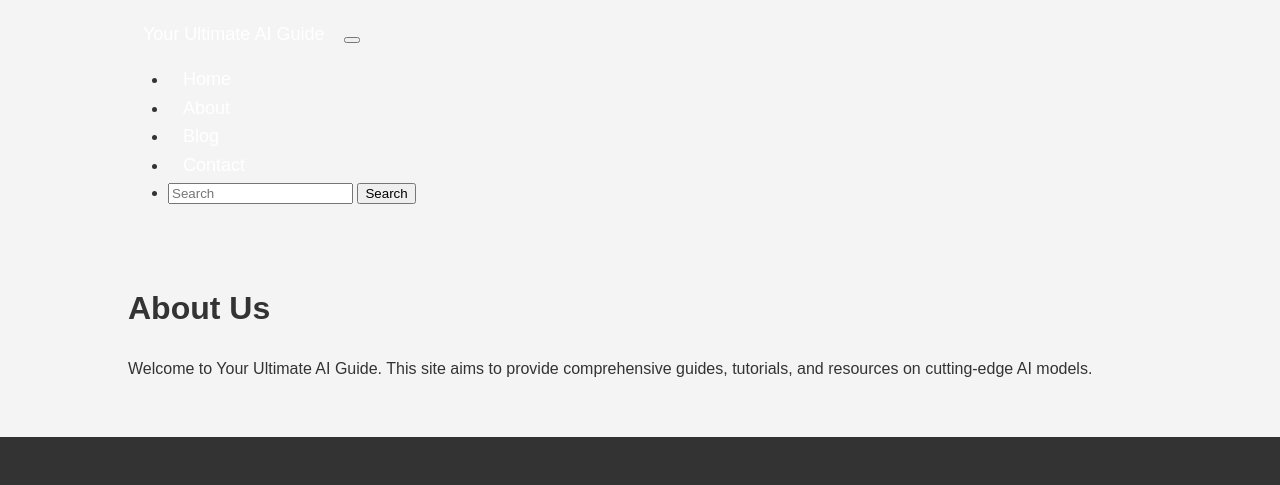
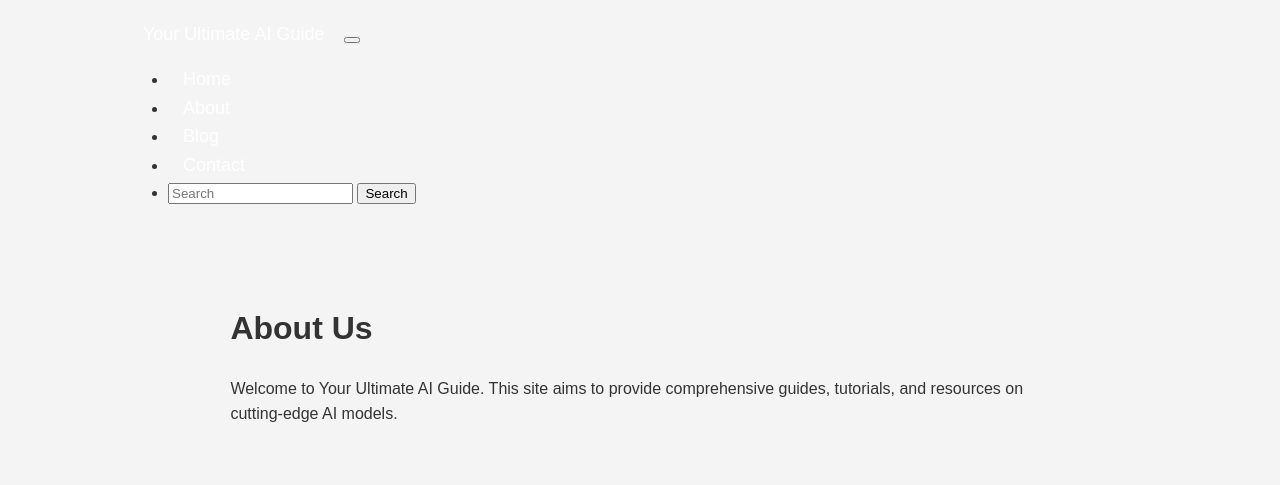
Before and after one commit to tomsonius/tomsonius.github.io, a Jekyll site: the page built from about.md, in a window 1280 px wide. Shown: the top 485 px of the page. Built offline with Jekyll 4.4.1, drawn with Linux system fonts in a browser that asks for light colours.

Commit message:
Update default.html

```diff
--- a/_layouts/default.html
+++ b/_layouts/default.html
@@ -151,7 +152,7 @@
 </head>
 <body>
   {% include nav.html %}
-  <main class="container{% if page.full-width %}-fluid{% else %}-md{% endif %}">
+  <main class="container">
     {{ content }}
   </main>
   {% include footer.html %}
```
Also changed, not shown: other parts of _layouts/default.html (+1 -0 lines).
